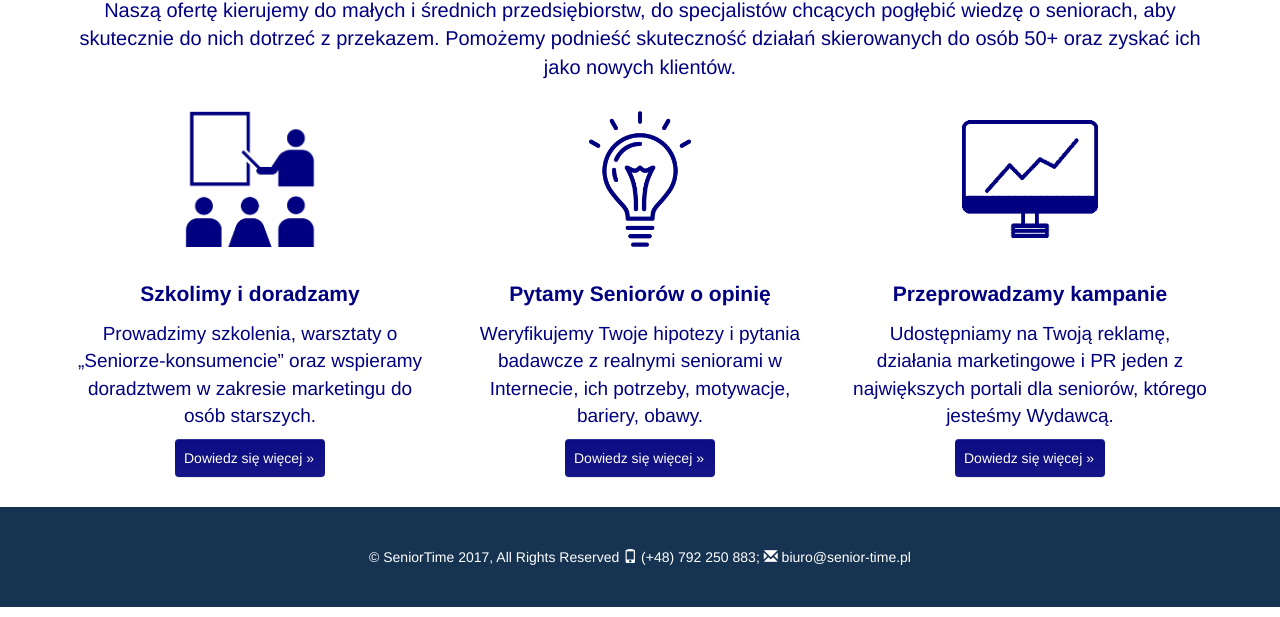
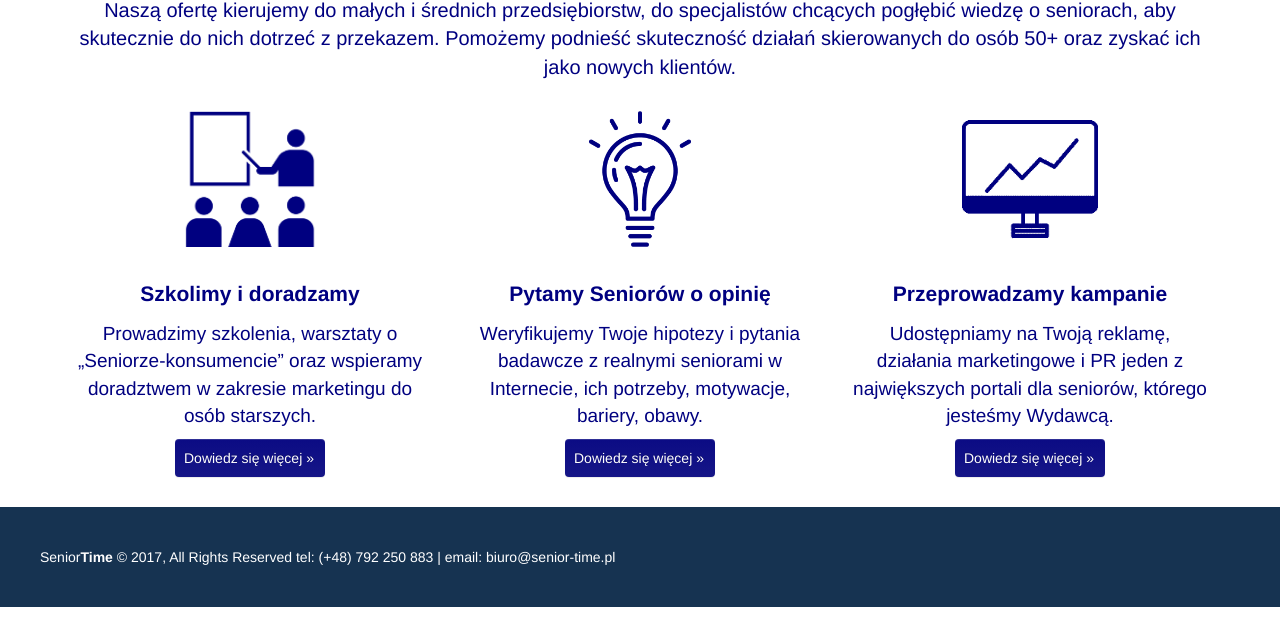
Before and after one commit to MaciekRut/seniortime, a plain HTML site: page index.html in a window 1280 px wide. Shown: the part 708-1325 px from the top of the page. Drawn offline with nearby package versions, Linux system fonts and the light colour scheme; a script that the page names is missing.

Commit message:
zmiana treści stopki

```diff
--- a/index.html
+++ b/index.html
@@ -140,8 +140,7 @@
       <br/>
 
       <footer class="footer">
-        <p class="footer_content">&copy; SeniorTime 2017, All Rights Reserved   <span class="glyphicon glyphicon-phone" aria-hidden="true"> </span> (+48) 792 250 883;
-		   <span class="glyphicon glyphicon-envelope" aria-hidden="true"> </span>    biuro@senior-time.pl</p>
+        <p class="footer_content">Senior<b>Time</b> &copy; 2017, All Rights Reserved      tel:   (+48) 792 250 883     |    email:  biuro@senior-time.pl</p>
       </footer>
     </div> <!-- /container -->
 
--- a/styles/style.css
+++ b/styles/style.css
@@ -164,7 +164,7 @@ a.btn-primary.offer {
 }
 
 p.footer_content {
-    text-align: center;
+
     color: white;
 	padding: 40px;
 }
```
